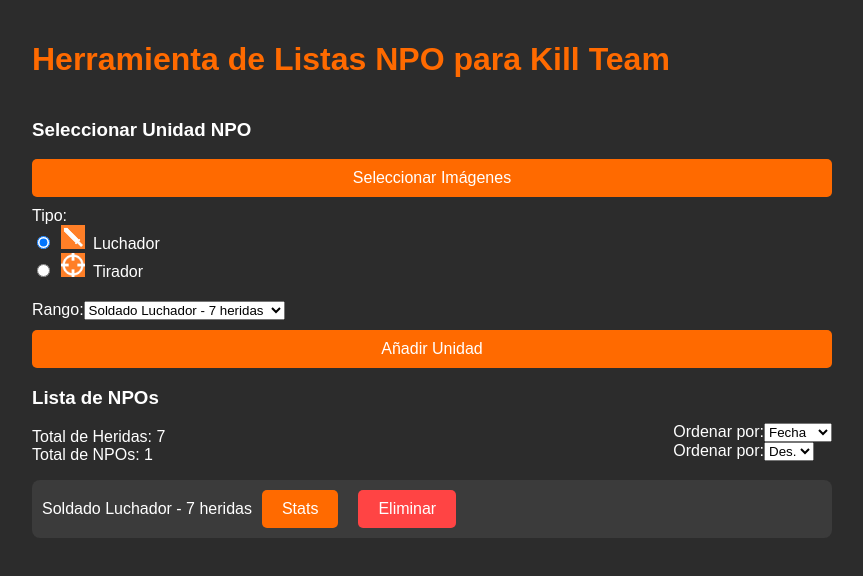
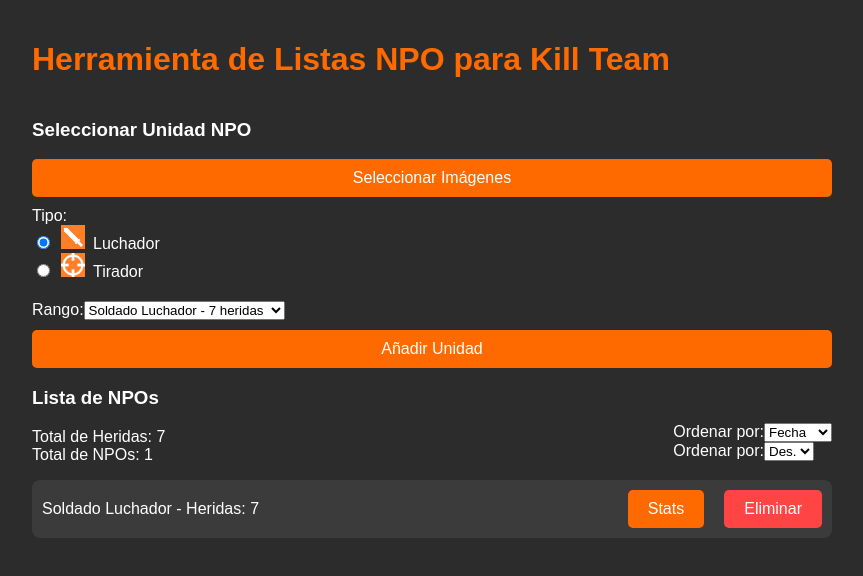
Before and after one commit to ChickenPolloHammer/NPO_tool, a React (Create React App) app: page / in a window 1280 px wide. Both pictures are taken after a click on the button "Añadir Unidad". Shown: the top 576 px of the page, without its empty margins (208-1071 px from the left). Built offline with nearby package versions, Linux system fonts and the light colour scheme.

Commit message:
posicionamiento botones y texto ListaNPO

```diff
--- a/src/components/ListaNPO.js
+++ b/src/components/ListaNPO.js
@@ -132,10 +132,11 @@
           style={{ display: 'flex', alignItems: 'center', gap: '10px' }}
         >
           {npo.image && <img src={npo.image} alt="NPO Image" style={{ width: '50px', borderRadius: '5px' }} />}
-            {npo.tipo} - {npo.heridas} heridas
-            <button onClick={() => handleStatsClick(npo.tipo)}>Stats</button>
+          {npo.tipo} - Heridas: {npo.heridas}
+          <button onClick={() => handleStatsClick(npo.tipo)} style={{ marginLeft: 'auto' }}>Stats</button>
           <button onClick={() => handleDeleteNPO(npo.id)} className="delete-button">Eliminar</button>
         </li>
+
         ))}
       </ul>
 
```
Lines whose indentation alone changed are shown as unchanged.
